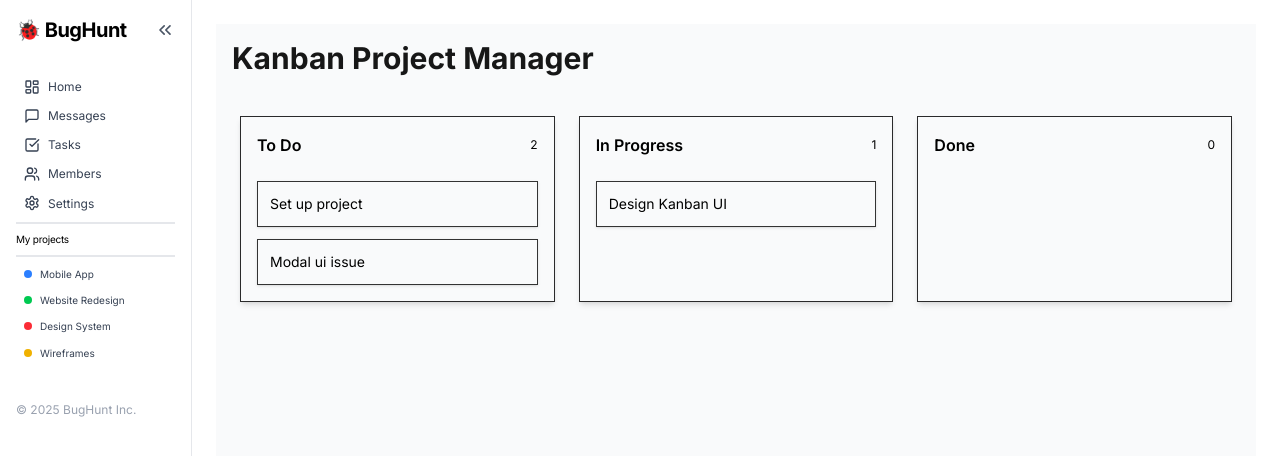
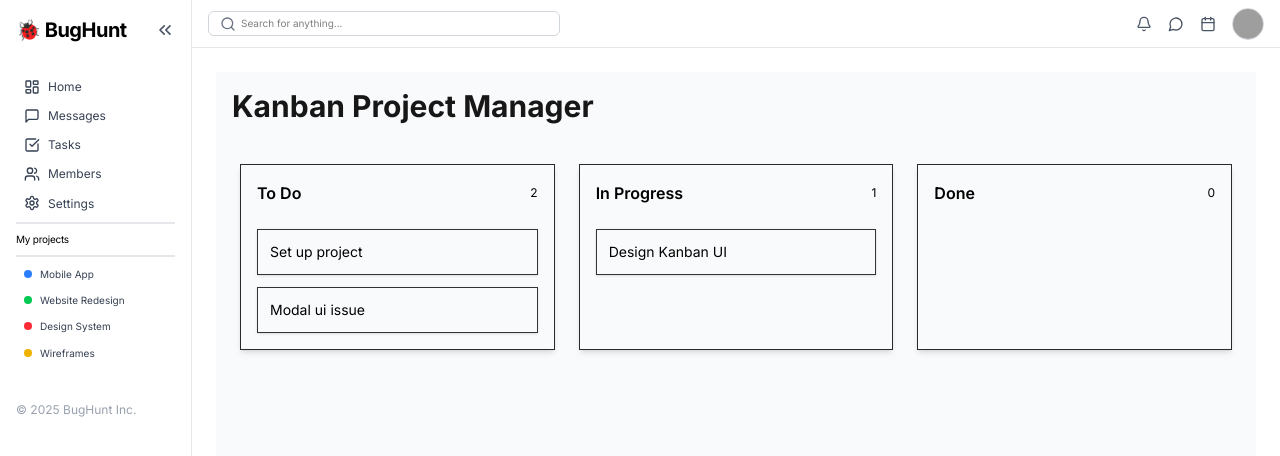
Before and after one commit to hupptechnologies/project-management-tool, a Next.js app: page / in a window 1280 px wide. Shown: the top 456 px of the page. Built offline with nearby package versions, Linux system fonts and the light colour scheme; grey boxes are pictures that could not be loaded.

Commit message:
Add common header layout ui

```diff
--- a/src/app/layout.tsx
+++ b/src/app/layout.tsx
@@ -4,11 +4,15 @@ import './globals.css';
 import { Inter } from 'next/font/google';
 import { useState } from 'react';
 import {
+	Bell,
+	Calendar,
 	CheckSquare,
 	ChevronsLeft,
 	ChevronsRight,
 	LayoutDashboard,
+	MessageCircle,
 	MessageSquare,
+	Search,
 	Settings,
 	Users,
 } from 'lucide-react';
@@ -36,12 +40,12 @@ export default function RootLayout({
 		{
 			icon: <MessageSquare size={16} />,
 			label: 'Messages',
-			href: '/dashboard/bugs/new',
+			href: '/dashboard/message',
 		},
 		{
 			icon: <CheckSquare size={16} />,
 			label: 'Tasks',
-			href: '/dashboard/profile',
+			href: '/dashboard/bugs/new',
 		},
 		{ icon: <Users size={16} />, label: 'Members', href: '/dashboard/member' },
 		{
@@ -188,6 +192,42 @@ export default function RootLayout({
 
 					{/* Main Content */}
 					<div className="flex-1 flex flex-col overflow-y-auto">
+						<div className="h-12 bg-white px-4 flex items-center justify-between shadow-sm border-b border-gray-200">
+							{/* Search Input */}
+							<div className="flex items-center gap-2 w-1/3 relative">
+								<Search className="absolute left-3 text-gray-500" size={16} />
+								<input
+									type="text"
+									placeholder="Search for anything..."
+									className="pl-8 pr-3 py-1 text-black text-[10px] rounded-md border border-gray-300 w-full focus:outline-none focus:ring-1 focus:ring-black"
+								/>
+							</div>
+
+							{/* Icons */}
+							<div className="flex items-center gap-4 text-gray-600">
+								<Bell size={16} className="cursor-pointer hover:text-red-400" />
+								<MessageCircle
+									size={16}
+									className="cursor-pointer hover:text-red-400"
+								/>
+								<Calendar
+									size={16}
+									className="cursor-pointer hover:text-red-400"
+								/>
+								<Link href={'/dashboard/profile'}>
+									<div className="flex items-center gap-2">
+										<img
+											src="/avatar.png"
+											alt="User"
+											className="w-8 h-8 rounded-full border border-gray-300"
+										/>
+									</div>
+								</Link>
+							</div>
+
+							{/* User Avatar */}
+						</div>
+
 						<main className="p-6 bg-white flex-1 overflow-y-auto">
 							{children}
 						</main>
```
